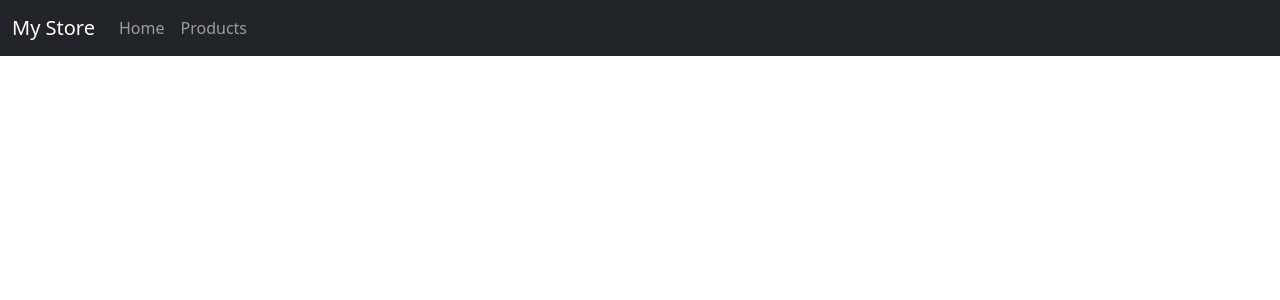
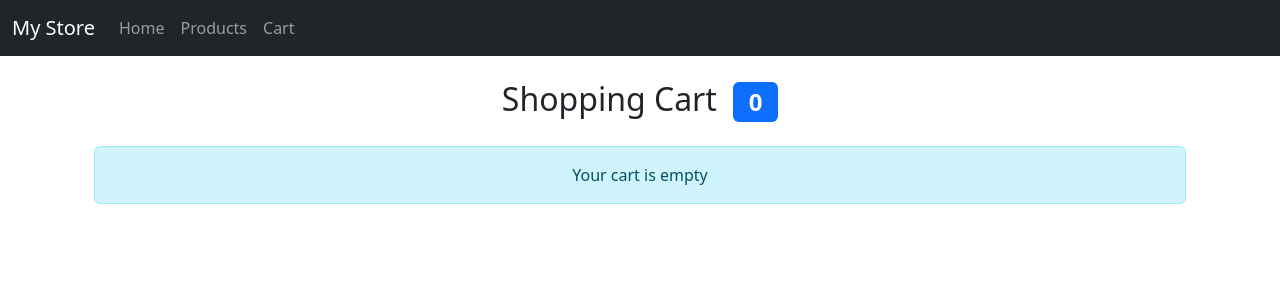
Before and after one commit to tarekrishmawi/my_store, an Angular app: page /cart in a window 1280 px wide. Before the commit this address led to /. Shown: the top 300 px of the page. Built offline with nearby package versions, Linux system fonts and the light colour scheme.

Commit message:
feat: implement cart functionality with CartService and Cart component
Added CartService to manage cart state and Cart component to display cart items and total. Updated routing and product item component to integrate cart functionality.

```diff
--- a/src/app/app.routes.ts
+++ b/src/app/app.routes.ts
@@ -2,9 +2,11 @@ import { Routes } from '@angular/router';
 import { Home } from './components/home/home';
 import { ProductList } from './components/product-list/product-list';
 import { ProductDetails } from './components/product-details/product-details';
+import { Cart } from './components/cart/cart';
 
 export const routes: Routes = [
   { path: '', component: Home, pathMatch: 'full' },
   { path: 'products', component: ProductList },
   { path: 'products/:id', component: ProductDetails },
+  { path: 'cart', component: Cart },
 ];
--- /dev/null
+++ b/src/app/components/cart/cart.css
@@ -0,0 +1,7 @@
+h2 {
+  margin-bottom: 20px;
+}
+
+button {
+  margin: 5px 0;
+}
--- /dev/null
+++ b/src/app/components/cart/cart.html
@@ -0,0 +1,37 @@
+<div class="container mt-4">
+  <h2 class="mb-4 text-center">
+    Shopping Cart
+    <span class="badge bg-primary ms-2">
+      {{ items.length }}
+    </span>
+  </h2>
+
+  <!-- Empty state -->
+  <div *ngIf="items.length === 0" class="alert alert-info text-center">Your cart is empty</div>
+
+  <!-- Cart items -->
+  <ng-container *ngIf="items.length > 0">
+    <div class="card shadow-sm mb-3" *ngFor="let item of items; let i = index">
+      <div class="card-body d-flex justify-content-between align-items-center">
+        <div>
+          <h5 class="card-title mb-1">
+            {{ item.name }}
+          </h5>
+
+          <p class="card-text text-muted mb-0">Price: {{ item.price }} $</p>
+        </div>
+
+        <button class="btn btn-outline-danger btn-sm" (click)="remove(i)">Remove</button>
+      </div>
+    </div>
+  </ng-container>
+
+  <!-- Total -->
+  <div *ngIf="items.length > 0" class="card shadow-sm p-3">
+    <div class="d-flex justify-content-between align-items-center">
+      <h4 class="mb-0">Total: {{ total }} $</h4>
+
+      <button class="btn btn-danger" (click)="clearCart()">Clear Cart</button>
+    </div>
+  </div>
+</div>
--- /dev/null
+++ b/src/app/components/cart/cart.ts
@@ -0,0 +1,37 @@
+import { Component } from '@angular/core';
+import { CommonModule } from '@angular/common';
+import { CartService } from '../../services/cart';
+import { Product } from '../../models/product';
+
+@Component({
+  selector: 'app-cart',
+  standalone: true,
+  imports: [CommonModule],
+  templateUrl: './cart.html',
+  styleUrls: ['./cart.css'],
+})
+export class Cart {
+  items: Product[] = [];
+  total: number = 0;
+
+  constructor(private cartService: CartService) {}
+
+  ngOnInit(): void {
+    this.loadCart();
+  }
+
+  loadCart(): void {
+    this.items = this.cartService.getItems();
+    this.total = this.cartService.total();
+  }
+
+  remove(index: number): void {
+    this.cartService.remove(index);
+    this.loadCart();
+  }
+
+  clearCart(): void {
+    this.cartService.clear();
+    this.loadCart();
+  }
+}
--- a/src/app/components/navbar/navbar.html
+++ b/src/app/components/navbar/navbar.html
@@ -25,6 +25,9 @@
             >Products</a
           >
         </li>
+        <li class="nav-item">
+          <a class="nav-link" [routerLink]="['/cart']" (click)="isMenuCollapsed = true">Cart</a>
+        </li>
       </ul>
     </div>
   </div>
--- a/src/app/components/product-item/product-item.html
+++ b/src/app/components/product-item/product-item.html
@@ -1,5 +1,11 @@
 <img [src]="product.imageUrl" width="250" />
 <h3>{{ product.name }}</h3>
 <p>{{ product.price }}</p>
-<!-- add view details button -->
-<a class="btn btn-primary" [routerLink]="['/products', product.id]"> View Details </a>
+
+<!-- add button container -->
+<div class="d-flex flex-column align-items-center">
+  <!-- add view details button -->
+  <a class="btn btn-primary" [routerLink]="['/products', product.id]"> View Details </a>
+  <!-- add to cart button -->
+  <a class="btn btn-success" (click)="add.emit(product)"> Add to Cart </a>
+</div>
--- a/src/app/components/product-item/product-item.ts
+++ b/src/app/components/product-item/product-item.ts
@@ -1,4 +1,4 @@
-import { Component, Input } from '@angular/core';
+import { Component, Input, Output, EventEmitter } from '@angular/core';
 import { Product } from '../../models/product';
 import { RouterLink } from '@angular/router';
 
@@ -11,4 +11,5 @@ import { RouterLink } from '@angular/router';
 })
 export class ProductItem {
   @Input() product!: Product;
+  @Output() add = new EventEmitter<Product>();
 }
--- a/src/app/components/product-list/product-list.html
+++ b/src/app/components/product-list/product-list.html
@@ -4,7 +4,7 @@
   <div class="row">
     <div class="col-md-4 col-lg-3 mb-4" *ngFor="let product of products$ | async">
       <div class="card h-100 shadow-sm text-center">
-        <app-product-item [product]="product"> </app-product-item>
+        <app-product-item [product]="product" (add)="addToCart($event)"> </app-product-item>
       </div>
     </div>
   </div>
--- a/src/app/components/product-list/product-list.ts
+++ b/src/app/components/product-list/product-list.ts
@@ -1,5 +1,6 @@
 import { Component, OnInit } from '@angular/core';
 import { ProductService } from '../../services/product';
+import { CartService } from '../../services/cart';
 import { Product } from '../../models/product';
 import { ProductItem } from '../product-item/product-item';
 import { CommonModule } from '@angular/common';
@@ -16,9 +17,17 @@ export class ProductList implements OnInit {
   // changed to observable to use async pipe in the template to fix rendering issues
   products$!: Observable<Product[]>;
 
-  constructor(private productService: ProductService) {}
+  constructor(
+    private productService: ProductService,
+    private cart: CartService,
+  ) {}
 
   ngOnInit(): void {
     this.products$ = this.productService.getProducts();
   }
+
+  addToCart(product: Product) {
+    this.cart.add(product);
+    alert('Added to cart!');
+  }
 }
--- /dev/null
+++ b/src/app/services/cart.ts
@@ -0,0 +1,29 @@
+import { Injectable } from '@angular/core';
+import { Product } from '../models/product';
+
+@Injectable({
+  providedIn: 'root',
+})
+export class CartService {
+  private items: Product[] = [];
+
+  add(product: Product) {
+    this.items.push(product);
+  }
+
+  getItems() {
+    return this.items;
+  }
+
+  remove(index: number) {
+    this.items.splice(index, 1);
+  }
+
+  clear() {
+    this.items = [];
+  }
+
+  total() {
+    return this.items.reduce((sum, p) => sum + p.price, 0);
+  }
+}
```
Also changed, not shown: 2 other files (tests, documents, lock files or other folders).
